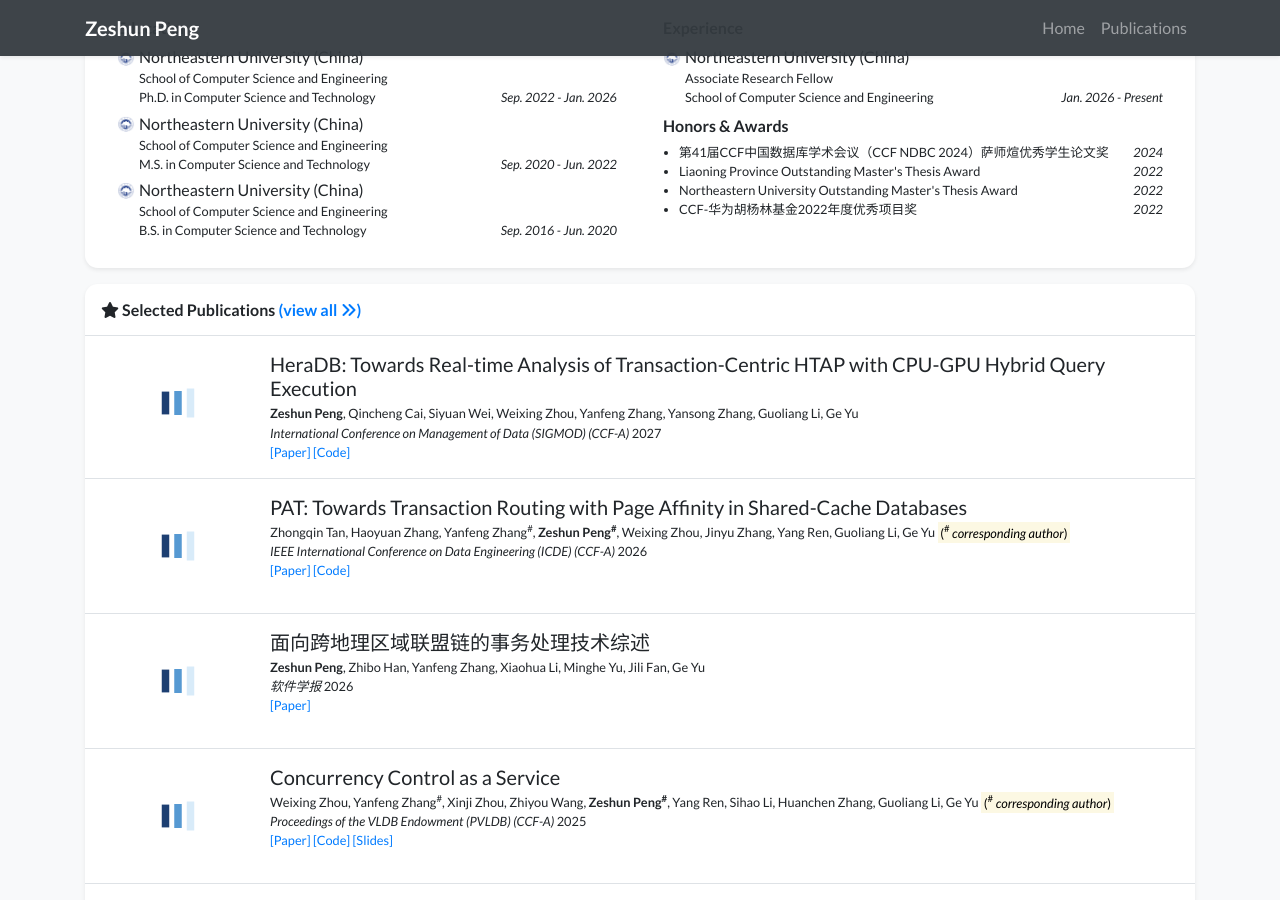
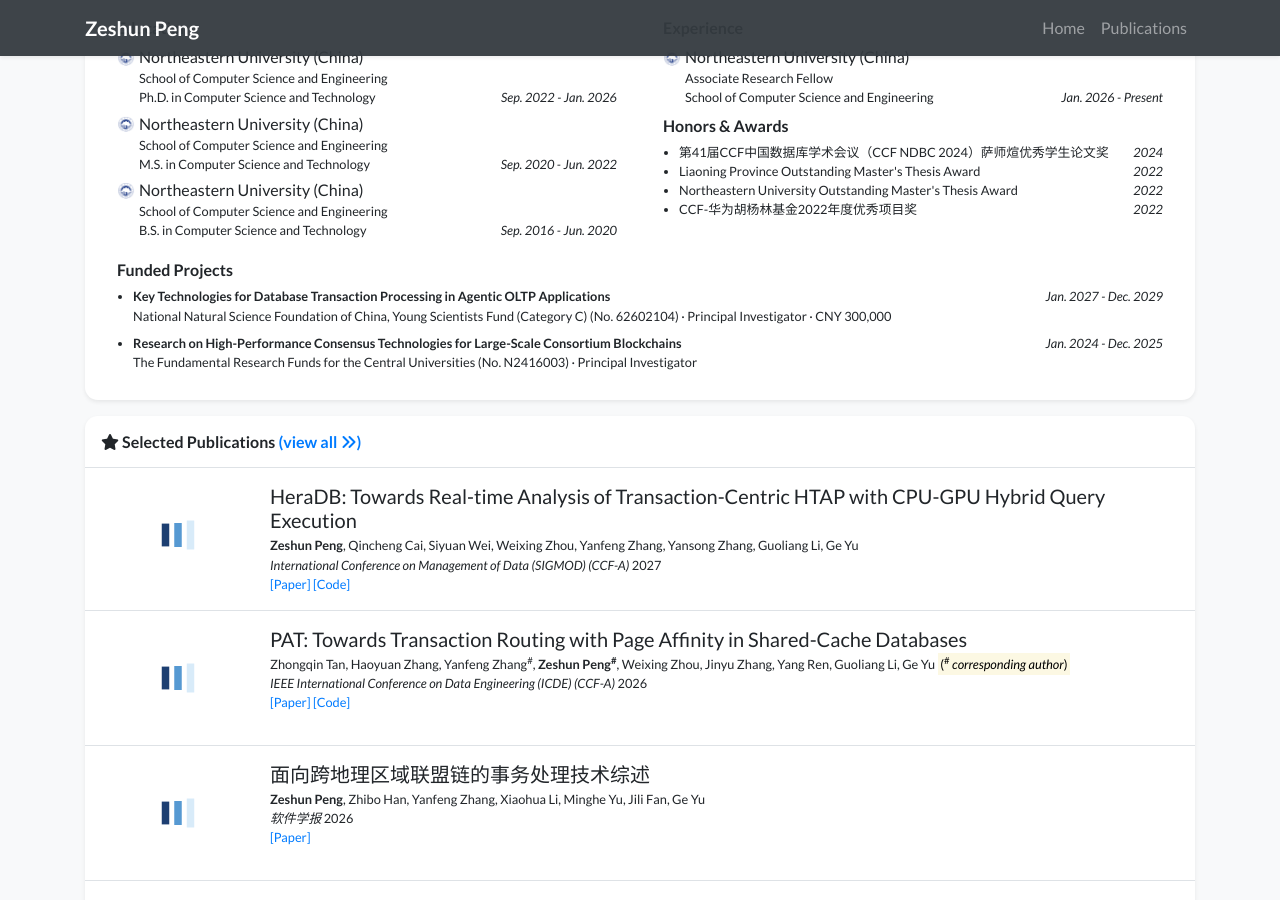
Before and after one commit to pengzeshun/pengzeshun.github.io, a Jekyll site: the page built from index.html, in a window 1280 px wide and 900 px high, scrolled down 507 px. Built offline with Jekyll 4.4.1, drawn with Linux system fonts in a browser that asks for light colours; nearby versions of some CDN libraries; a style sheet for code colours, icons or effects is not loaded.

Commit message:
Add funded research projects

```diff
--- a/_data/profile.yml
+++ b/_data/profile.yml
@@ -66,6 +66,21 @@ experience:
     date: Jan. 2026 - Present
 
 
+funded_projects:
+  - title: Key Technologies for Database Transaction Processing in Agentic OLTP Applications
+    funder: National Natural Science Foundation of China, Young Scientists Fund (Category C)
+    grant_number: No. 62602104
+    role: Principal Investigator
+    amount: CNY 300,000
+    date: Jan. 2027 - Dec. 2029
+
+  - title: Research on High-Performance Consensus Technologies for Large-Scale Consortium Blockchains
+    funder: The Fundamental Research Funds for the Central Universities
+    grant_number: No. N2416003
+    role: Principal Investigator
+    date: Jan. 2024 - Dec. 2025
+
+
 awards:
   - name: 第41届CCF中国数据库学术会议（CCF NDBC 2024）萨师煊优秀学生论文奖
     date: 2024
--- a/_includes/widgets/experience_card.html
+++ b/_includes/widgets/experience_card.html
@@ -69,6 +69,27 @@
 
                 </div>
 
+                {% if site.data.profile.funded_projects %}
+                <div class="mx-2 mt-3">
+                    <h6>Funded Projects</h6>
+                    <ul class="list small pl-3 mb-1">
+                        {% for item in site.data.profile.funded_projects %}
+                        <li{% unless forloop.last %} class="mb-2"{% endunless %}>
+                            <div class="d-md-flex">
+                                <div class="pr-md-3 flex-grow-1">
+                                    <div><strong>{{ item.title }}</strong></div>
+                                    <div>
+                                        {{ item.funder }}{% if item.grant_number %} ({{ item.grant_number }}){% endif %}{% if item.role %} &middot; {{ item.role }}{% endif %}{% if item.amount %} &middot; {{ item.amount }}{% endif %}
+                                    </div>
+                                </div>
+                                <div class="ml-md-auto mt-1 mt-md-0 no-break"><em>{{ item.date }}</em></div>
+                            </div>
+                        </li>
+                        {% endfor %}
+                    </ul>
+                </div>
+                {% endif %}
+
             </div>
         </div>
     </div>
```
